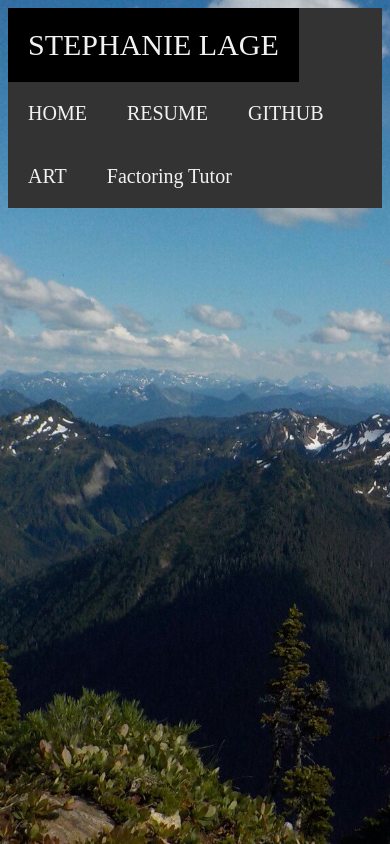
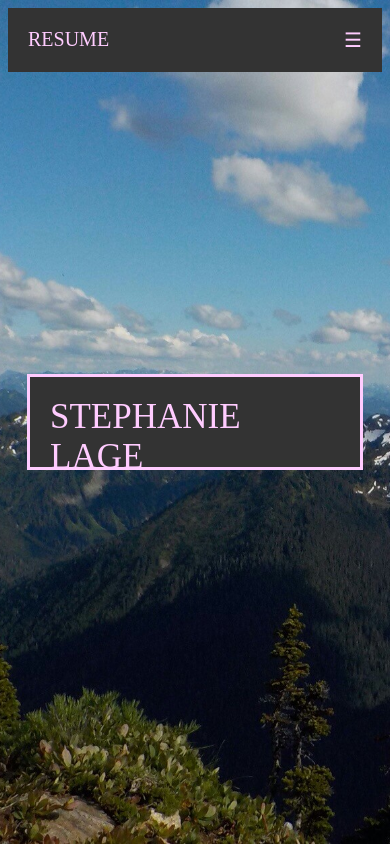
Before and after one commit to steph-rage/steph-rage.github.io, a plain HTML site: page index.html in a window 390 px wide. Drawn offline with Linux system fonts and the light colour scheme.

Commit message:
Looking good... Just need to make Projects functional

```diff
--- a/index.html
+++ b/index.html
@@ -5,18 +5,22 @@
 </head>
 <body>
 <header>
-	<ul class="navbar">
-		<li id="name">STEPHANIE LAGE</li>
-		<li><a href="https://steph-rage.github.io" target="_blank">HOME</a></li>
+	<ul class="navbar" id="topnavbar">
 		<li><a href="https://www.dropbox.com/s/42cn85d0djo4wwa/RCResume.pdf?dl=0" target="_blank">RESUME</a></li>
 		<li><a href="https://github.com/steph-rage" target="_blank">GITHUB</a></li>
 		<li><a href="http://ragecreations.org" target="_blank">ART</a></li>
-		<li><a href="#" target="_blank">Factoring Tutor</a></li>
+		<li><a href="#" target="_blank">PROJECTS</a></li>
 		<li class="icon">
     		<a href="javascript:void(0);" onclick="myFunction()">&#9776;</a>
   		</li>
 	</ul>
+	<div class="whole-page">
+		<div class="name">
+			STEPHANIE LAGE
+		</div>
+	</div>
 </header>
 
 </body>
+<script type="text/javascript" src="myscript.js"></script>
 </html>
--- /dev/null
+++ b/myscript.js
@@ -0,0 +1,9 @@
+/* Toggle between adding and removing the "responsive" class to topnav when the user clicks on the icon */
+function myFunction() {
+    var x = document.getElementById("topnavbar");
+    if (x.className === "navbar") {
+        x.className += " responsive";
+    } else {
+        x.className = "navbar";
+    }
+}
--- a/mystyle.css
+++ b/mystyle.css
@@ -22,7 +22,7 @@ body {
 
 .navbar li a {
     display: inline-block;
-    color: #f2f2f2;
+    color: #ffccff;
     text-align: center;
     padding: 20px 20px;
     text-decoration: none;
@@ -36,15 +36,55 @@ body {
 	background-color: #555;
 }
 
-/* Hide the list item that contains the link that should open and close the topnav on small screens */
+/* Hide the list item that contains the link that should open and close the navbar on small screens */
 ul.navbar li.icon {
 	display: none;
 }
 
-#name {
+/* When the screen is less than 680 pixels wide, hide all list items, except for the first one ("Home"). Show the list item that contains the link to open and close the navbar (li.icon) */
+@media screen and (max-width:680px) {
+  ul.navbar li:not(:first-child) {display: none;}
+  ul.navbar li.icon {
+    float: right;
+    display: inline-block;
+  }
+}
+
+/* The "responsive" class is added to the navbar with JavaScript when the user clicks on the icon. This class makes the navbar look good on small screens */
+@media screen and (max-width:680px) {
+  ul.navbar.responsive {position: relative;}
+  ul.navbar.responsive li.icon {
+    position: absolute;
+    right: 0;
+    top: 0;
+  }
+  ul.navbar.responsive li {
+    float: none;
+    display: inline;
+  }
+  ul.navbar.responsive li a {
+    display: block;
+    text-align: left;
+  }
+}
+
+
+.name {
+	position: absolute;
+    margin: auto;
+    top: 0;
+    right: 0;
+    bottom: 0;
+    left: 0;
+	margin: auto;
+	width: 290px;
+	height: 50px;
+
+	background-color: #333;
 	padding: 20px 20px;
-	font-size: 30px;
-	font-style: bold;
-	color: #f2f2f2;
-	background-color: #000000
+	font-size: 35px;
+	font-style: bolder;
+	color: #ffccff;
+	border-style: solid;
+
 }
```
Also changed, not shown: testing.html (added, +3 -0 lines).
